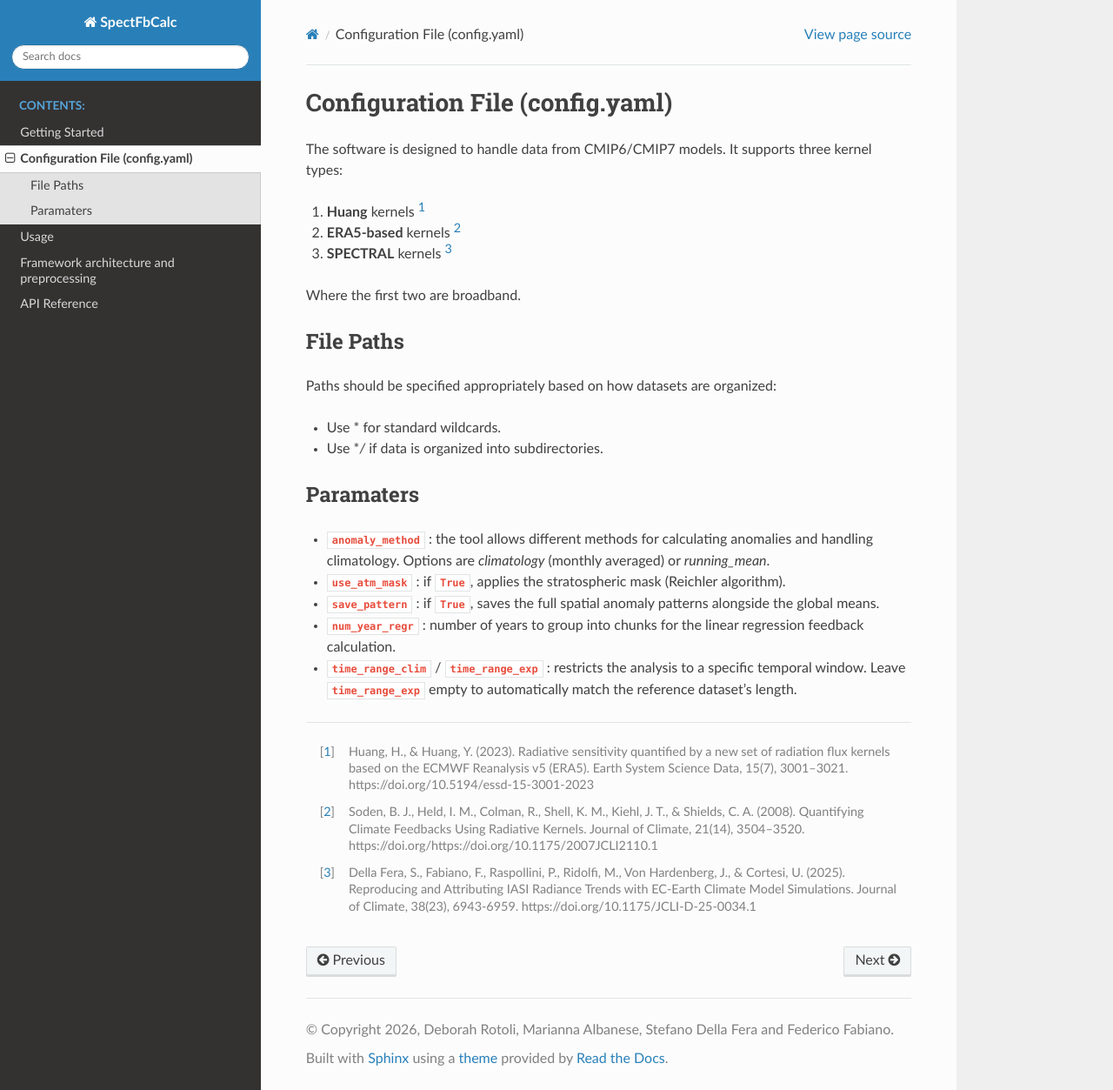
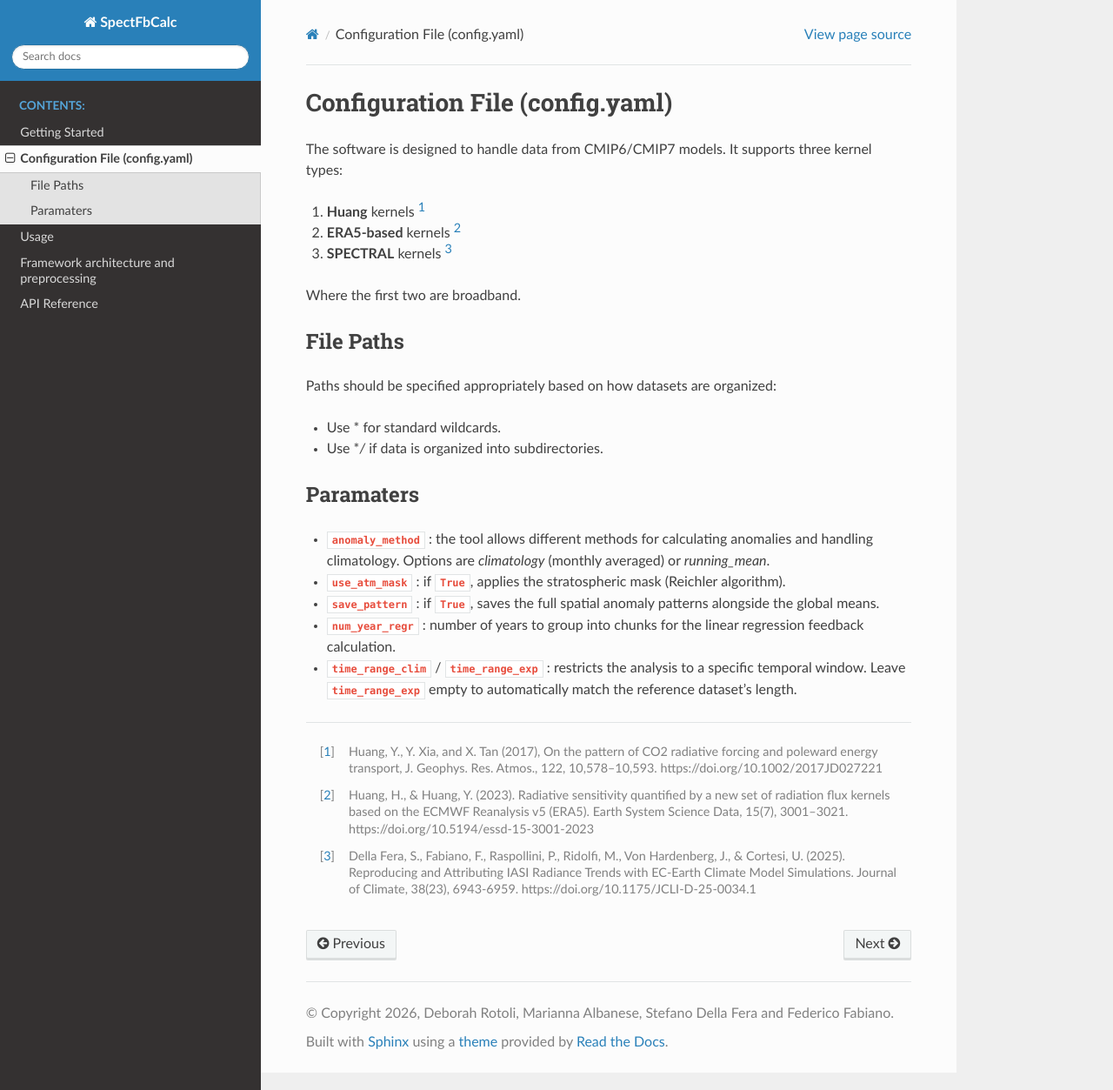
Before and after one commit to maalbanese/SpectFbCalc, a Sphinx documentation site: the page built from docs/source/configuration.md, in a window 1280 px wide and 1253 px high. Shown: the whole window at 87% size. Built offline with Sphinx 7.4.7 and the Read the Docs theme 3.1.0, drawn with Linux system fonts in a browser that asks for light colours.

Commit message:
minor changes to documentation

```diff
--- a/docs/source/configuration.md
+++ b/docs/source/configuration.md
@@ -18,6 +18,6 @@ Paths should be specified appropriately based on how datasets are organized:
 - **`num_year_regr`** : number of years to group into chunks for the linear regression feedback calculation.
 - **`time_range_clim`** / **`time_range_exp`** : restricts the analysis to a specific temporal window. Leave **`time_range_exp`** empty to automatically match the reference dataset's length.
 
-[^1]: Huang, H., & Huang, Y. (2023). Radiative sensitivity quantified by a new set of radiation flux kernels  based on the ECMWF Reanalysis v5 (ERA5). Earth System Science Data, 15(7), 3001–3021. https://doi.org/10.5194/essd-15-3001-2023
-[^2]: Soden, B. J., Held, I. M., Colman, R., Shell, K. M., Kiehl, J. T., & Shields, C. A. (2008). Quantifying Climate Feedbacks Using Radiative Kernels. Journal of Climate, 21(14), 3504–3520. https://doi.org/https://doi.org/10.1175/2007JCLI2110.1
+[^1]: Huang, Y., Y. Xia, and X. Tan (2017), On the pattern of CO2 radiative forcing and poleward energy transport, J. Geophys. Res. Atmos., 122, 10,578–10,593. https://doi.org/10.1002/2017JD027221
+[^2]: Huang, H., & Huang, Y. (2023). Radiative sensitivity quantified by a new set of radiation flux kernels  based on the ECMWF Reanalysis v5 (ERA5). Earth System Science Data, 15(7), 3001–3021. https://doi.org/10.5194/essd-15-3001-2023
 [^3]: Della Fera, S., Fabiano, F., Raspollini, P., Ridolfi, M., Von Hardenberg, J., & Cortesi, U. (2025). Reproducing and Attributing IASI Radiance Trends with EC-Earth Climate Model Simulations. Journal of Climate, 38(23), 6943-6959. https://doi.org/10.1175/JCLI-D-25-0034.1
```
Also changed, not shown: docs/source/framework_architecture.md (+2 -2 lines).
